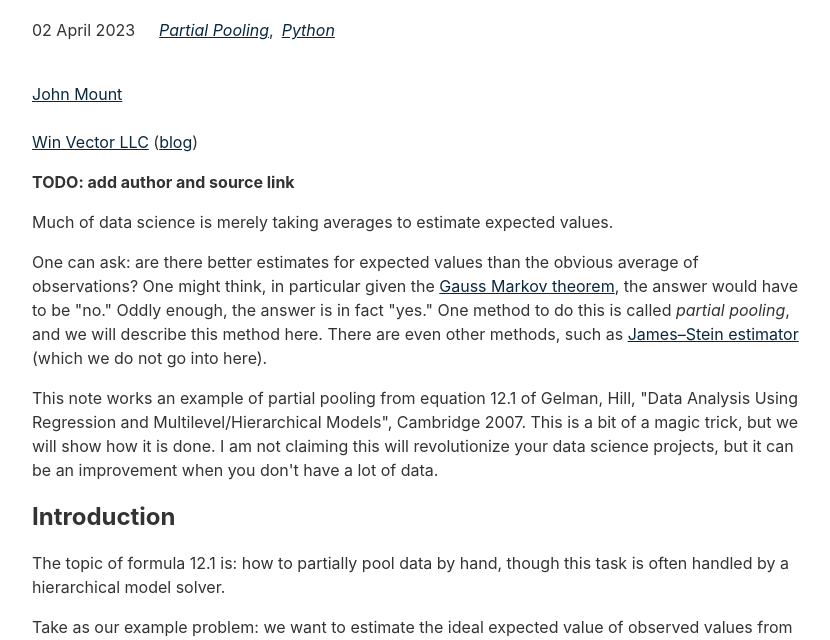
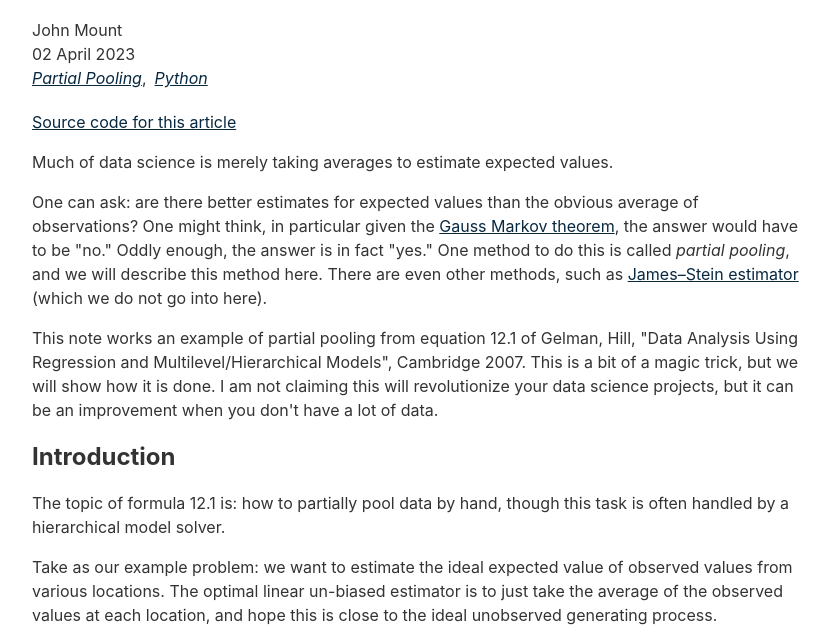
Before and after one commit to WinVector/WVExamples, an Eleventy site: page website/content/blog/partial-pooling/PartialPooling.md in a window 1280 px wide. Shown: the part 115-755 px from the top of the page, without its empty margins (224-1054 px from the left). Built offline with nearby package versions, Linux system fonts and the light colour scheme; Eleventy itself is replaced by a stand-in of ours; some packages are replaced by stand-ins of ours; files that its build step writes are made by us from their sources; files whose address does not match are found by name; what @zachleat/heading-anchors, markdown-it-mathjax3, zod-validation-error would draw is missing.

Commit message:
added metadata for author and source code

```diff
--- a/website/_includes/layouts/post.njk
+++ b/website/_includes/layouts/post.njk
@@ -7,12 +7,21 @@ layout: layouts/base.njk
 <h1>{{ title }}</h1>
 
 <ul class="post-metadata">
+	<li>{{author}}</li>
 	<li><time datetime="{{ page.date | htmlDateString }}">{{ page.date | readableDate }}</time></li>
+</ul>
+<ul class="taglist">
 	{%- for tag in tags | filterTagList %}
 	{%- set tagUrl %}/tags/{{ tag | slugify }}/{% endset %}
 	<li><a href="{{ tagUrl }}" class="post-tag">{{ tag }}</a>{%- if not loop.last %}, {% endif %}</li>
 	{%- endfor %}
 </ul>
+{% if source %}
+<br><br>
+<ul class="post-metadata">
+	<li><a href="{{source}}">Source code for this article</a></li>
+</ul>
+{% endif %}
 
 {{ content | safe }}
 
--- a/website/content/blog/partial-pooling-r/PartialPooling_R.md
+++ b/website/content/blog/partial-pooling-r/PartialPooling_R.md
@@ -3,6 +3,7 @@ title: 'Partial Pooling for Lower Variance Variable Encoding'
 author: "Nina Zumel"
 date: 2025-01-08
 tags: ["partial pooling", "R"]
+source: https://github.com/WinVector/WVExamples/tree/main/PartialPooling_R
 ---
 
 <figure align="center">
--- a/website/content/blog/partial-pooling/PartialPooling.md
+++ b/website/content/blog/partial-pooling/PartialPooling.md
@@ -1,14 +1,10 @@
 ---
 title: Partial Pooling
-description: An introduction to partial pooling in python
+author: John Mount
 date: 2023-04-02
 tags: ["partial pooling", "python"]
+source: https://github.com/WinVector/WVExamples/tree/main/PartialPooling
 ---
-
-<br/>[John Mount](https://win-vector.com/john-mount/)
-<br/>[Win Vector LLC](https://win-vector.com) ([blog](https://win-vector.com/blog-2/))
-
-**TODO: add author and source link**
 
 Much of data science is merely taking averages to estimate expected values.
 
--- a/website/public/css/index.css
+++ b/website/public/css/index.css
@@ -273,7 +273,6 @@ header {
 
 /* Tags list */
 .post-metadata {
-	display: inline-flex;
 	flex-wrap: wrap;
 	gap: .5em;
 	list-style: none;
@@ -283,3 +282,11 @@ header {
 .post-metadata time {
 	margin-right: 1em;
 }
+.taglist {
+	display: inline-flex;
+	flex-wrap: wrap;
+	gap: .5em;
+	list-style: none;
+	padding: 0;
+	margin: 0;
+}
```
